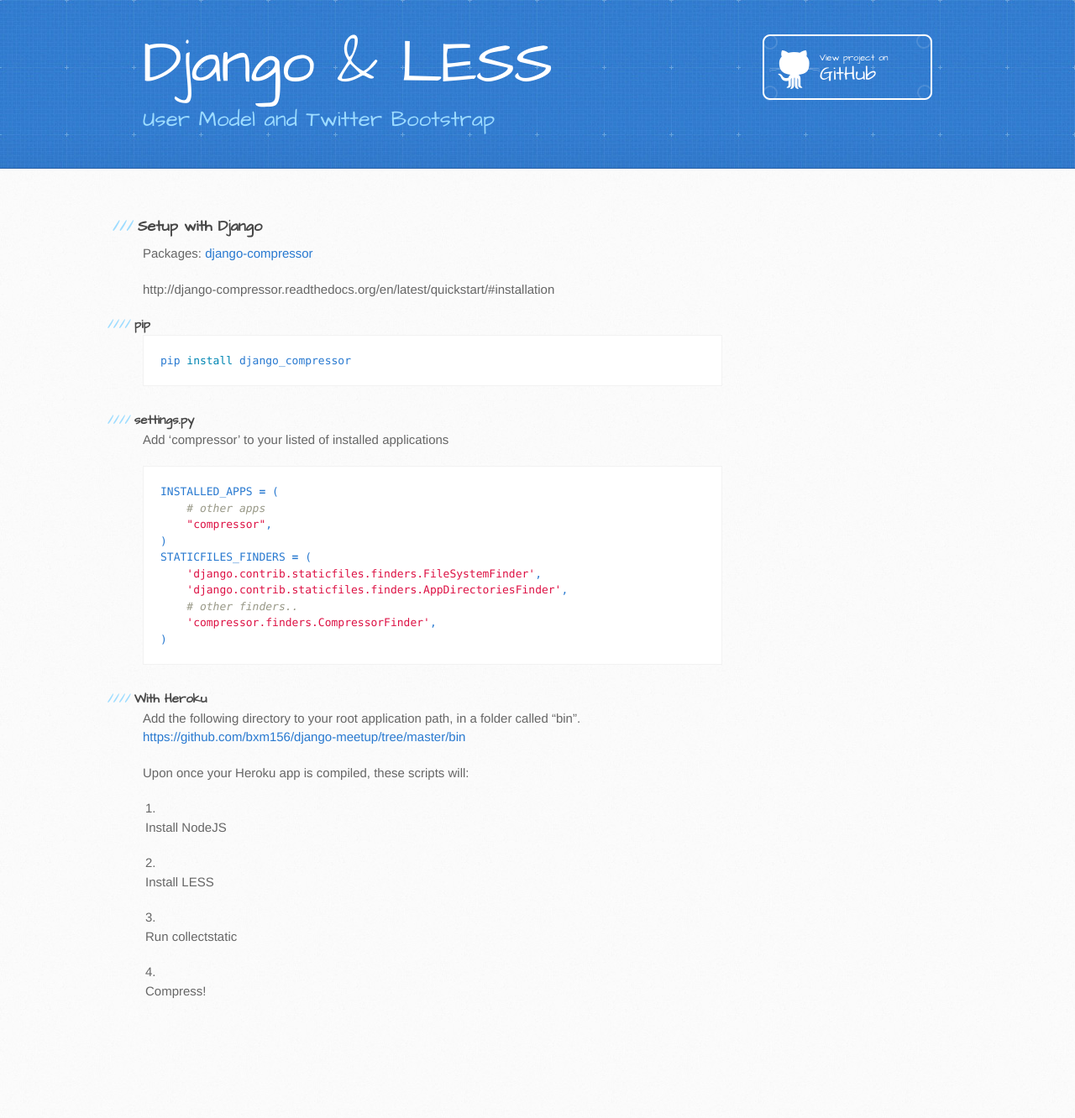
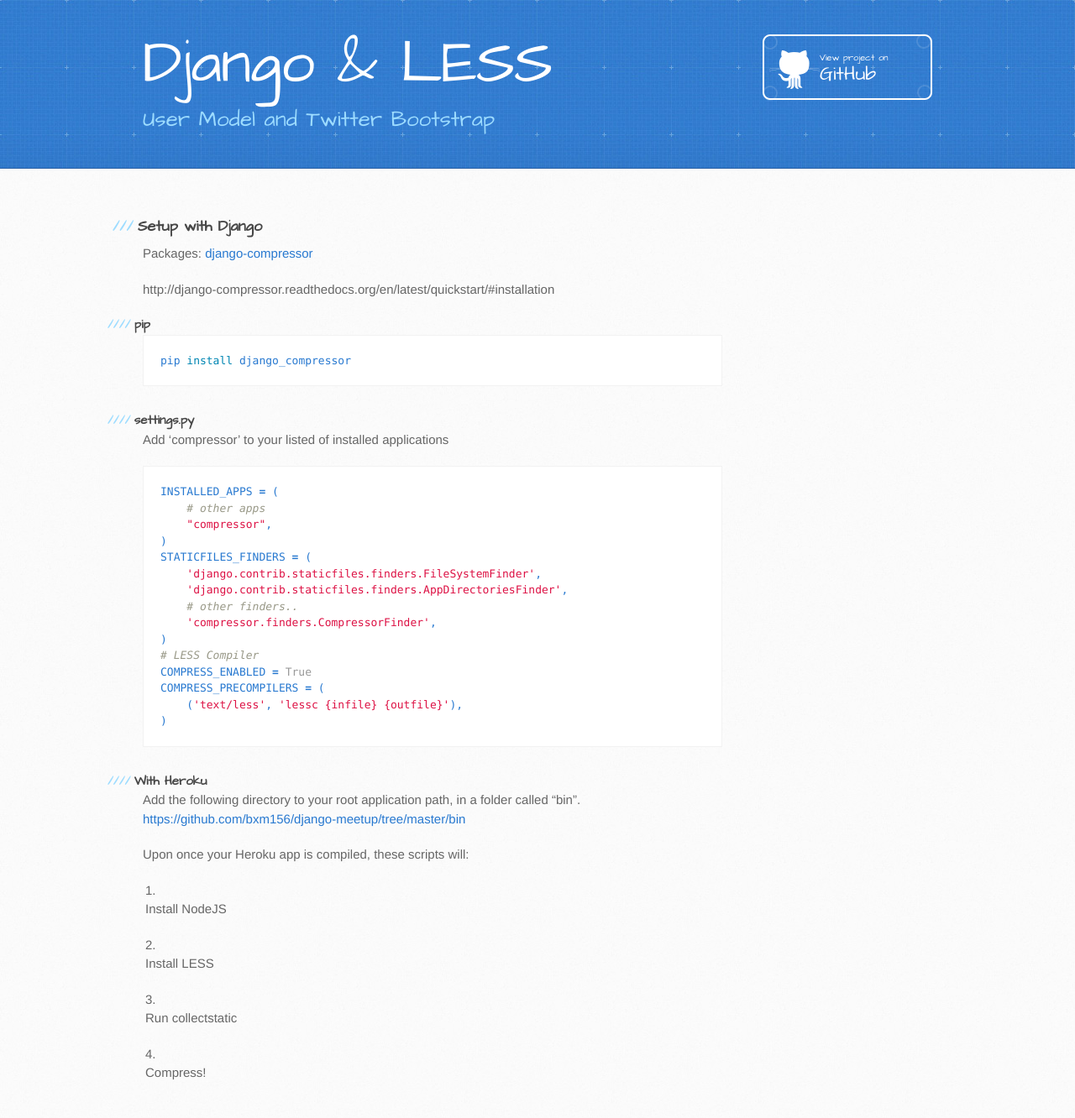
Before and after one commit to bxm156/django-meetup, a Jekyll site: the page built from less/setup.md, in a window 1280 px wide. Shown: the whole page at 84% size. Built offline with Jekyll 4.4.1, drawn with Linux system fonts in a browser that asks for light colours; Markdown is read by kramdown in place of the engine named in the settings; before the commit the page ends 1235 px from its top, so only the background shows below that.

Commit message:
Updated settings.py

````diff
--- a/less/setup.md
+++ b/less/setup.md
@@ -26,6 +26,11 @@
     # other finders..
     'compressor.finders.CompressorFinder',
 )
+# LESS Compiler
+COMPRESS_ENABLED = True
+COMPRESS_PRECOMPILERS = (
+    ('text/less', 'lessc {infile} {outfile}'),
+)
 ```
 
 
````
